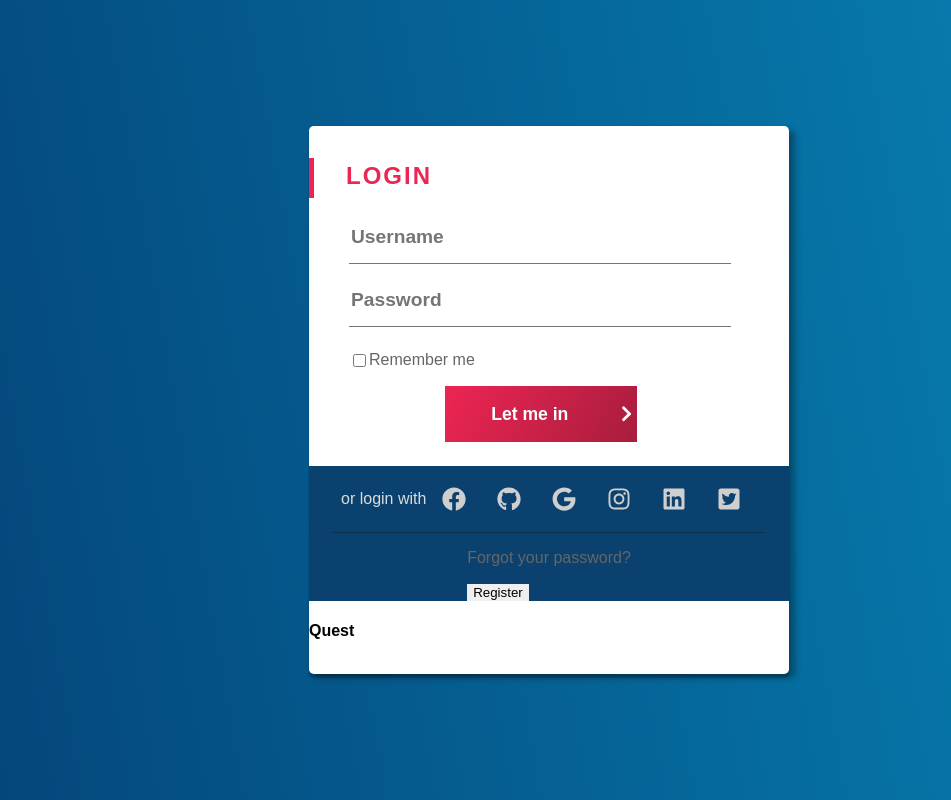
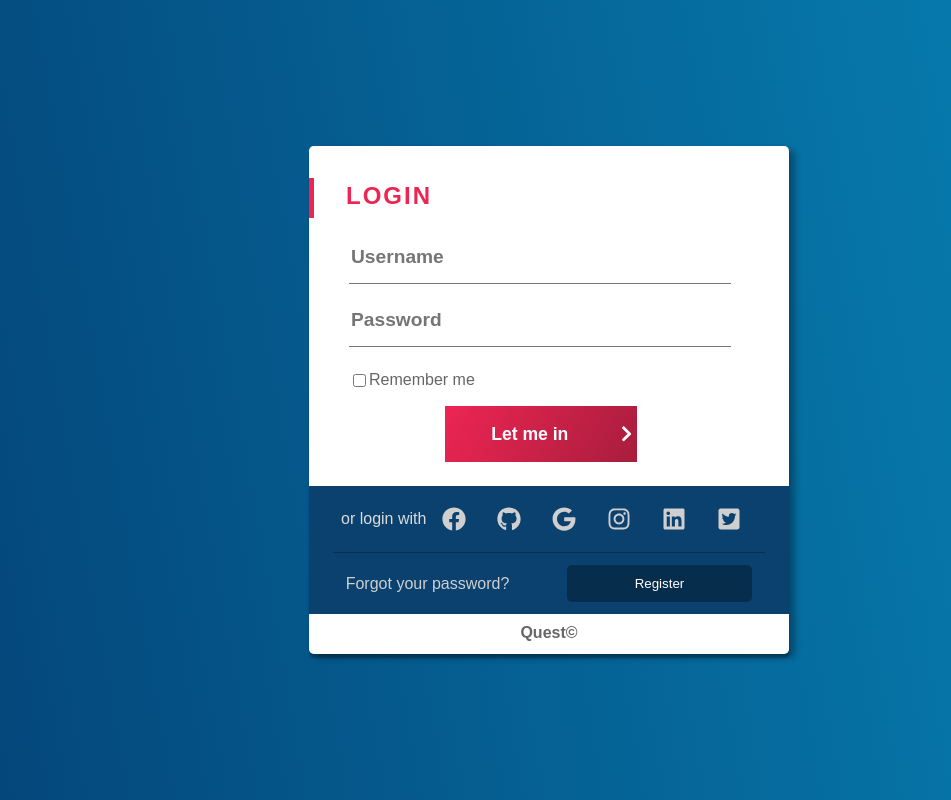
Before and after one commit to cziem/quest, a React (Create React App) app: page / in a window 1280 px wide. Shown: the whole page, without its empty margins (91-1042 px from the left). Built offline with nearby package versions, Linux system fonts and the light colour scheme.

Commit message:
Finished style the login form

```diff
--- a/src/components/Login.js
+++ b/src/components/Login.js
@@ -70,12 +70,14 @@ export default class Login extends Component {
               </div>
             </div>
             <div className="extras">
-              <p>Forgot your password?</p>
+              <p>
+                <a href="#">Forgot your password?</a>
+              </p>
               <button className="btn register">Register</button>
             </div>
           </footer>
         </form>
-        <h4 className="quest">Quest</h4>
+        <h4 className="quest">Quest&copy;</h4>
       </div>
     );
   }
--- a/src/styles/Login.css
+++ b/src/styles/Login.css
@@ -11,7 +11,7 @@ body
   background: white;
   box-shadow: 6px 4px 6px rgba(0, 0, 0, 0.3), 0 4px 2px rgba(0, 0, 0, 0.24);
   border-radius: .3rem;
-  padding: .8rem 0;
+  padding: .8rem 0 .2rem;
   width: 30rem;
   transition: .3s ease;
 }
@@ -170,3 +170,41 @@ form
   color: white;
   transform: scale(1.5);
 }
+
+.extras
+{
+  display: flex;
+  align-self: stretch;
+  justify-content: space-around;
+  align-items: center;
+  padding: .5rem;
+  color: #cfcfcf;
+  height: 2.8rem;
+}
+
+.register
+{
+  background: rgba(0, 0, 0, 0.3);
+  border-radius: .3rem;
+  color: white;
+  padding: .7rem;
+  width: 40%;
+}
+
+.register:hover
+{
+  background: rgba(0, 0, 0, 0.2);
+}
+
+.quest
+{
+  text-align: center;
+  color: #666666;
+  margin: .6rem 0;
+}
+
+a:link, a:visited, a:active, a:focus, a:focus
+{
+  color: inherit;
+  text-decoration: none;
+}
```
